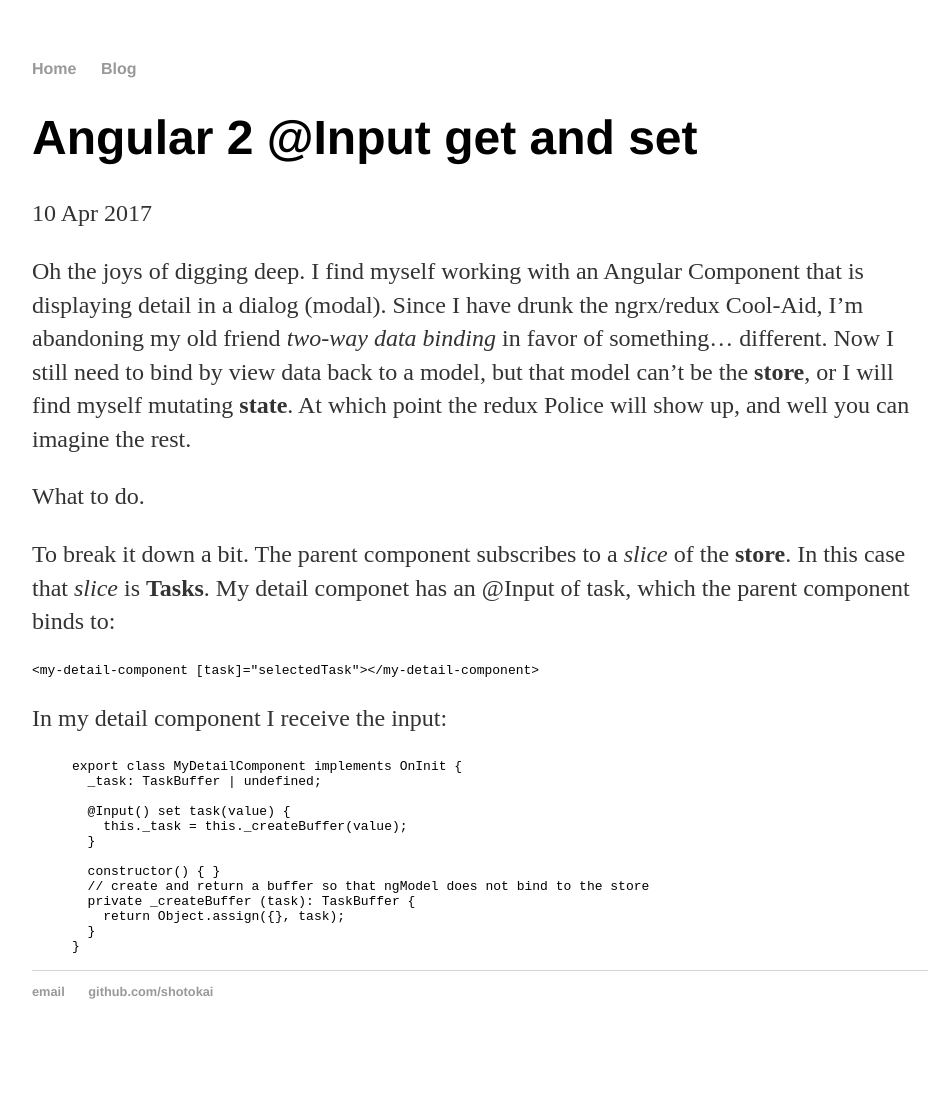
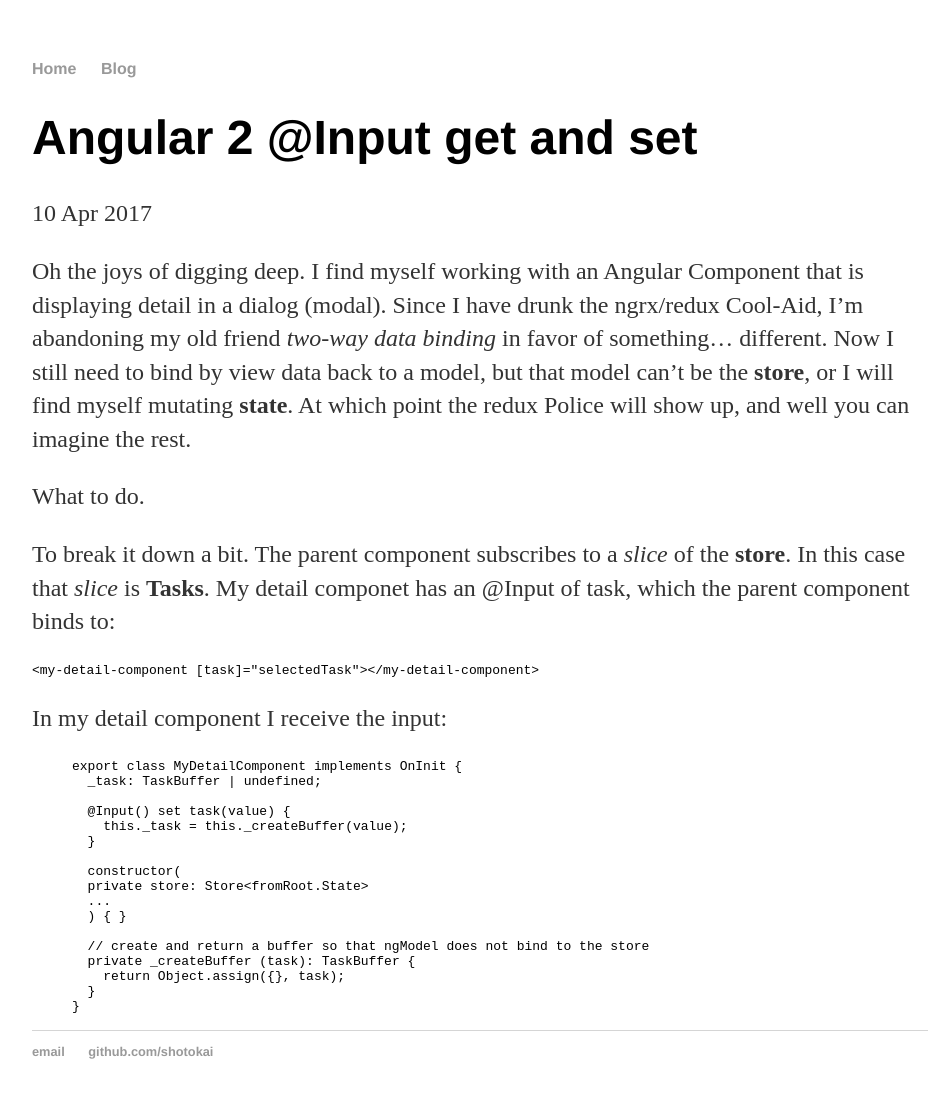
Before and after one commit to shotokai/shotokai.github.io, a Jekyll site: the page built from _posts/2017-04-10-angular-2@input.md, in a window 1280 px wide. Shown: the whole page, without its empty margins (160-1101 px from the left). Built offline with Jekyll 4.4.1, drawn with Linux system fonts in a browser that asks for light colours; before the commit the page ends 1059 px from its top, so only the background shows below that.

Commit message:
Update 2017-04-10-angular-2@input.md

```diff
--- a/_posts/2017-04-10-angular-2@input.md
+++ b/_posts/2017-04-10-angular-2@input.md
@@ -23,7 +23,11 @@
     this._task = this._createBuffer(value);
   }
 
-  constructor() { }
+  constructor(
+  private store: Store<fromRoot.State>
+  ...
+  ) { }
+
   // create and return a buffer so that ngModel does not bind to the store
   private _createBuffer (task): TaskBuffer {
     return Object.assign({}, task);
```
